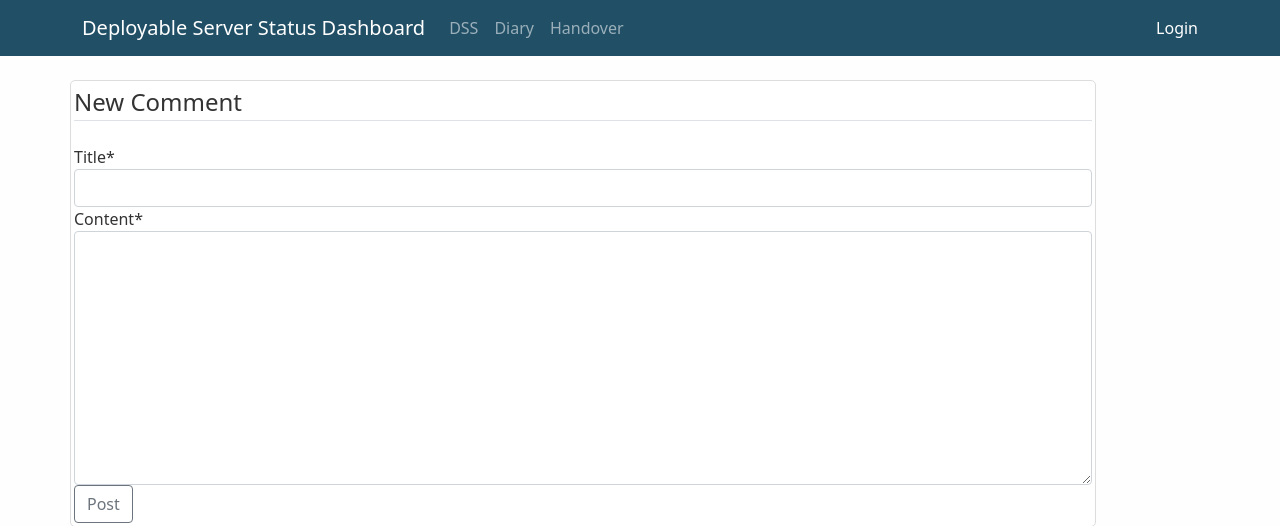
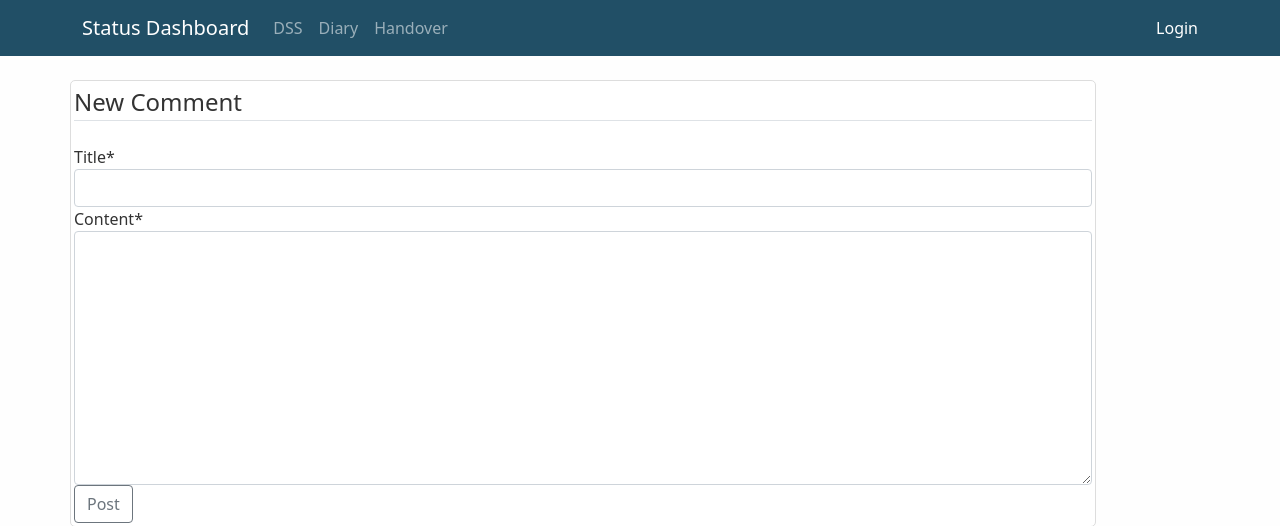
Before and after one commit to DaveM86/Status_Dashboard, a Django app: page /comment/new/ in a window 1280 px wide. Shown: the top 526 px of the page. Run offline with Django 3.2, Linux system fonts and the light colour scheme; some libraries are stand-ins or nearby versions.

Commit message:
Update base.html

```diff
--- a/board/templates/board/base.html
+++ b/board/templates/board/base.html
@@ -31,7 +31,7 @@
 	<header>
 		<nav class="navbar  navbar-expand-md navbar-dark bg-steel fixed-top">
 			<div class="container">
-			    <a class="navbar-brand" href="#">Deployable Server Status Dashboard</a>
+			    <a class="navbar-brand" href="#">Status Dashboard</a>
 			    <button class="navbar-toggler" type="button" data-bs-toggle="collapse" data-bs-target="#navbarText" aria-controls="navbarText" aria-expanded="false" aria-label="Toggle navigation">
 			      <span class="navbar-toggler-icon"></span>
 			    </button>
```
